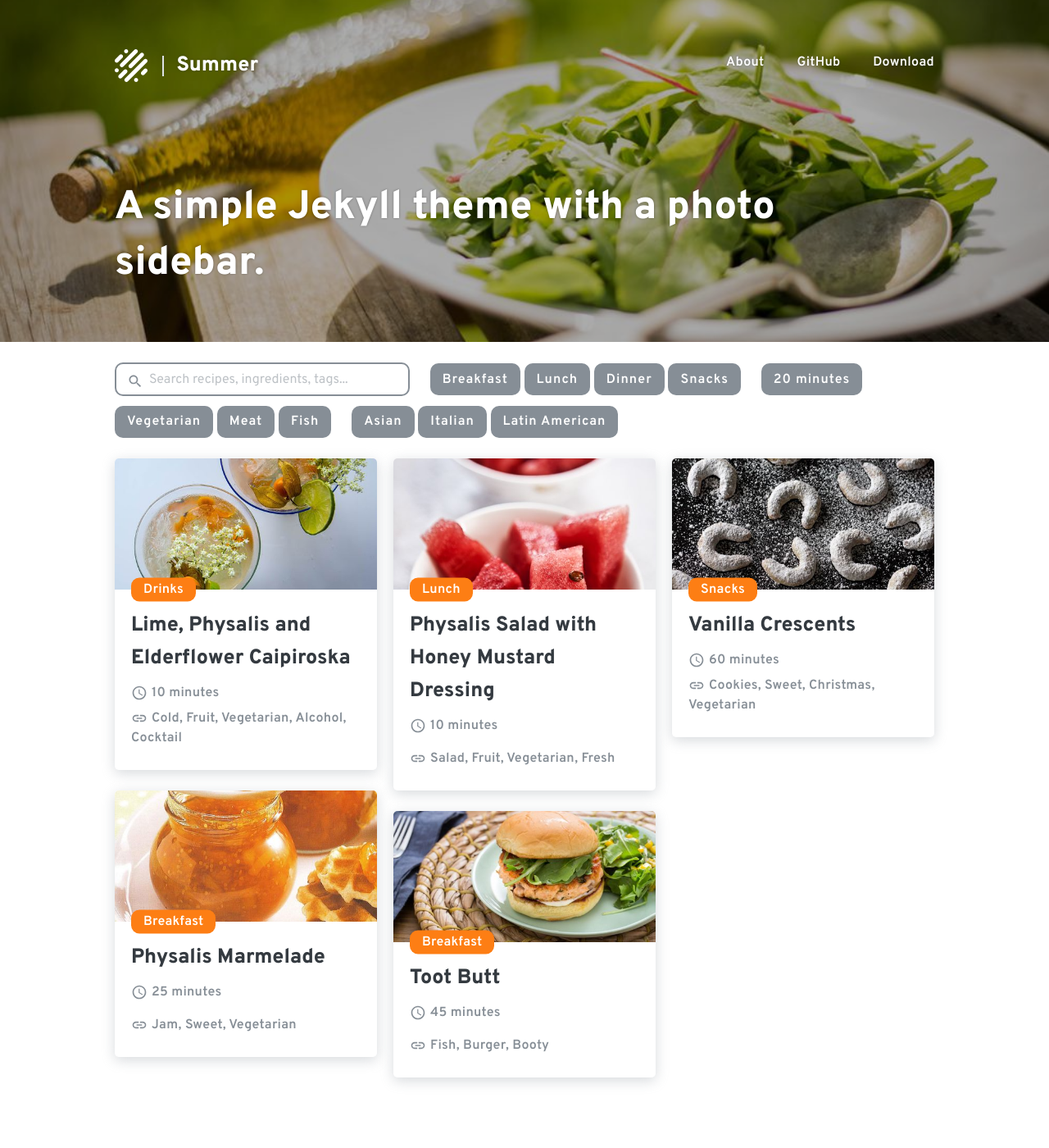
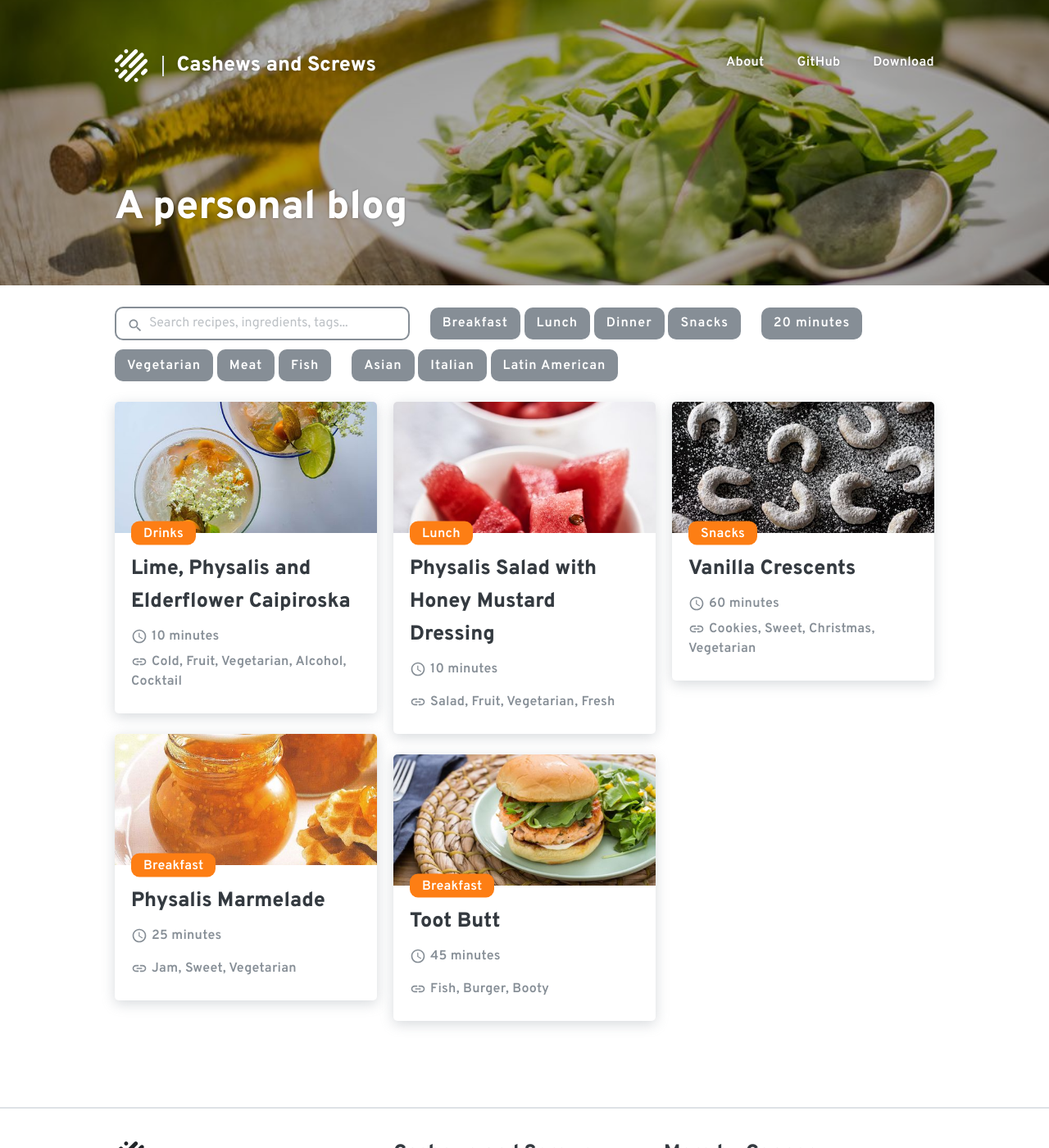
Before and after one commit to CashewsAndScrews/trash, a Jekyll site: the page built from index.html, in a window 1280 px wide and 1400 px high. Shown: the whole window at 82% size. Built offline with Jekyll 4.4.1, drawn with Linux system fonts in a browser that asks for light colours.

Commit message:
new config

```diff
--- a/_config.yml
+++ b/_config.yml
@@ -21,12 +21,12 @@ compress_html:
 
 
 # Site meta
-title:                Summer
-tagline:              'Form follows function'
-description:          'A simple Jekyll theme with a photo sidebar.'
+title:                Cashews and Screws
+tagline:              'A personal blog'
+description:          'A personal blog'
 keywords:             'connor, bär, designer, traveller, code, jekyll, developer, theme'
-url:                  https://madebyconnor.github.io
-baseurl:              /summer
+url:                  https://cashewsandscrews.github.io
+baseurl:
 assets:               /assets
 images:               /images/
 image:                index-large.jpg
```
Also changed, not shown: 1 other file.
